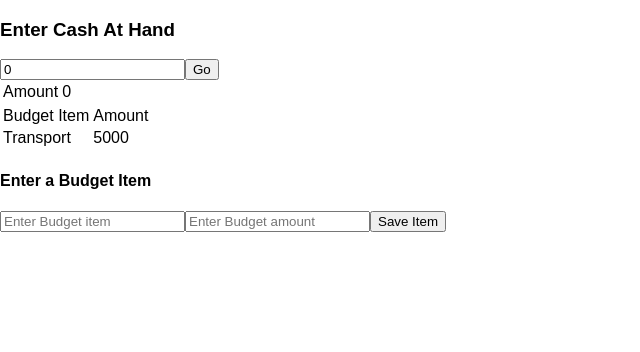
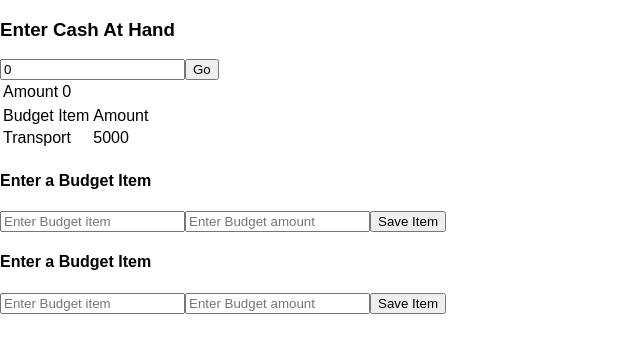
Before and after one commit to mojo706/Bajeti, a React (Create React App) app: page / in a window 1280 px wide. Shown: the top 352 px of the page, without its empty margins (0-640 px from the left). Built offline with nearby package versions, Linux system fonts and the light colour scheme.

Commit message:
add methods for getting index and item to App

```diff
--- a/src/App.js
+++ b/src/App.js
@@ -2,7 +2,7 @@ import React, { Component } from 'react';
 
 import IncomeForm from './components/IncomeForm';
 import BudgetView from './components/BudgetView';
-
+import BudgetItemForm from './components/BudgetItemForm';
 
 class App extends Component {
 
@@ -10,6 +10,7 @@ class App extends Component {
     super(props);
     this.state = {
       income: 0,
+      itemToEdit: {},
       budgetItems: [
         {
           title: "Transport",
@@ -17,22 +18,46 @@ class App extends Component {
         }
       ],
       incomeFormVisible: true,
+      currentBudgetItemIndex: null
     };
   }
   changeIncome = (newIncome) => {
     this.setState({ income: newIncome });
   };
 
-  // addBudgetItem = (prevState) => {
-  //   this.setState({
-  //     budgetItems: prevState.budgetItems.concat(prevState.item)
-  //   });
-  // };
+  addBudgetItem = (item) => {
+    const budgetItems = [...this.state.budgetItems];
+    budgetItems.push(item);
+    this.setState({
+      budgetItems: budgetItems
+    });
+  };
 
-  addBudgetItem = (item) => {
+  deleteBudgetItem = (index) => {
+    const budgetItems = [...this.state.budgetItems];
+    budgetItems.splice(index, 1);
     this.setState({
-      budgetItems: [...this.state.budgetItems, item]
+      budgetItems: budgetItems
     });
+  };
+
+  setCurrentBudgetItemIndex = (index) => {
+    console.log('index', this.state.currentBudgetItemIndex);
+    this.setState({currentBudgetItemIndex:index});
+
+  }
+
+  editBudgetItem = (index) => {
+    const itemToEdit = this.state.budgetItems[index];
+    // const prevBudgetItems = [...this.state.budgetItems];
+    console.log('item to edit', itemToEdit)
+    this.setState({
+      itemToEdit: itemToEdit
+    })
+    // prevBudgetItems[index] = updatedItem;
+    // this.setState({
+    //   budgetItems: prevBudgetItems
+    // });
   };
 
   handleChange = (event) => {
@@ -43,7 +68,6 @@ class App extends Component {
     });
   }
 
-
   saveItems = (event) => {
     event.preventDefault()
     console.log(this.state);
@@ -51,11 +75,14 @@ class App extends Component {
   render() {
     const budgetItems = this.state.budgetItems;
     const income = this.state.income
-    const props = { budgetItems, income, addBudgetItem: this.addBudgetItem, handleChange: this.handleChange, saveItems: this.saveItems }
+    const itemToEdit = this.state.itemToEdit;
+
+    const props = { budgetItems, income, addBudgetItem: this.addBudgetItem, handleChange: this.handleChange, saveItems: this.saveItems, deleteBudgetItem: this.deleteBudgetItem, editBudgetItem: this.editBudgetItem, itemToEdit, setCurrentBudgetItemIndex: this.setCurrentBudgetItemIndex}
     return (
       <div>
         <IncomeForm income={this.state.income} changeIncome={this.changeIncome} />
         <BudgetView {...props} />
+        <BudgetItemForm addBudgetItem={this.addBudgetItem} itemToEdit={this.state.itemToEdit} />
       </div>
 
     );
```
